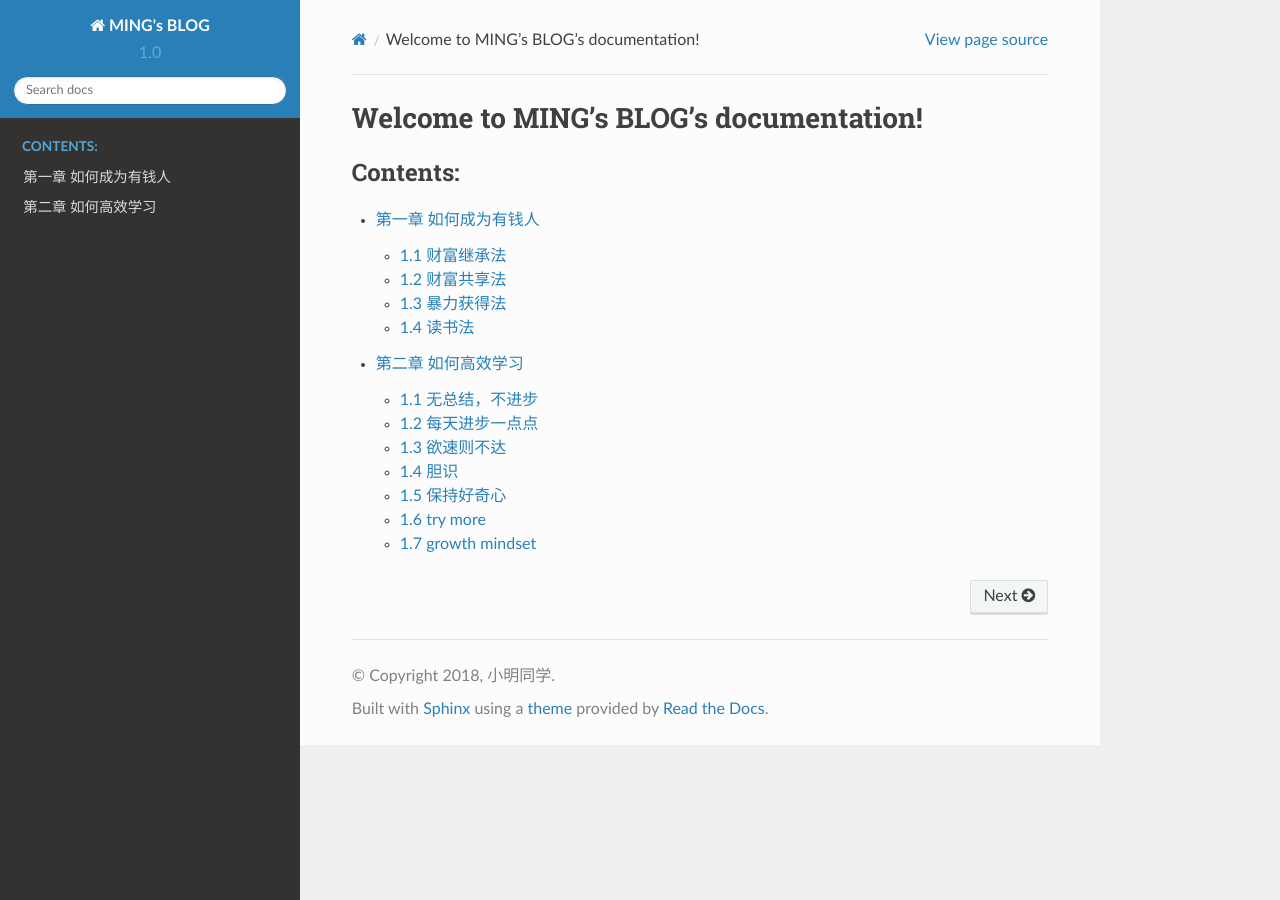
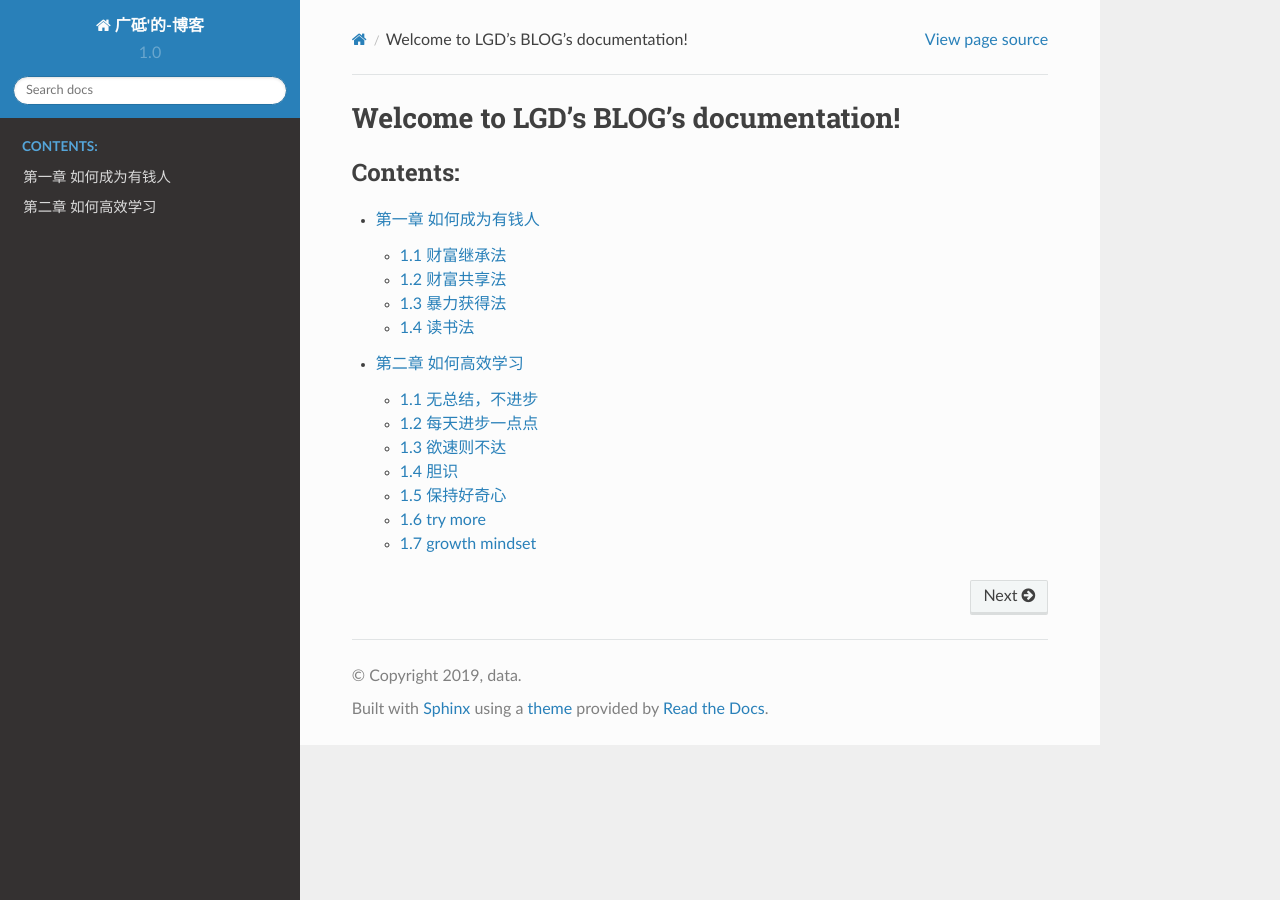
Before and after one commit to positivepsycho/guangdi_myblog, a Sphinx documentation site: the page built from source/index.rst, in a window 1280 px wide. Built offline with Sphinx 7.4.7 and the Read the Docs theme 2.0.0, drawn with Linux system fonts in a browser that asks for light colours.

Commit message:
change info

```diff
--- a/source/conf.py
+++ b/source/conf.py
@@ -43,8 +43,8 @@ source_suffix = ['.rst','.md']
 master_doc = 'index'
 
 # General information about the project.
-project = u'MING\'s BLOG'
-copyright = u'2018, 小明同学'
+project = u'广砥\'的-博客'
+copyright = u'2019, data'
 
 # The version info for the project you're documenting, acts as replacement for
 # |version| and |release|, also used in various other places throughout the
@@ -92,8 +92,8 @@ latex_elements={# The paper size ('letterpaper' or 'a4paper').
 # (source start file, target name, title,
 #  author, documentclass [howto, manual, or own class]).
 latex_documents = [
-  ('index', 'python3-cookbook.tex', u'《Python编程时光》',
-   u'小明同学', 'howto'),
+  ('index', 'python3-cookbook.tex', u'TRY_MORE',
+   u'GD', 'howto'),
 ]
 
 # -- Options for manual page output ---------------------------------------
@@ -101,8 +101,8 @@ latex_documents = [
 # One entry per manual page. List of tuples
 # (source start file, name, description, authors, manual section).
 man_pages = [
-    ('index', 'python3-cookbook', u'《Python编程时光》',
-     [u'小明同学'], 1)
+    ('index', 'python3-cookbook', u'TRY_MORE',
+     [u'GD'], 1)
 ]
 
 # If true, show URL addresses after external links.
@@ -115,8 +115,8 @@ man_pages = [
 # (source start file, target name, title, author,
 #  dir menu entry, description, category)
 texinfo_documents = [
-  ('index', 'Python-Time', u'《Python编程时光》',
-   u'小明同学', 'Python-Time', '《Python编程时光》',
+  ('index', 'Python-Time', u'TRY_MORE',
+   u'GD', 'Python-Time', 'TRY_MORE',
    'Miscellaneous'),
 ]
 
--- a/source/index.rst
+++ b/source/index.rst
@@ -1,9 +1,9 @@
-.. MING's BLOG documentation master file, created by
+.. LGD's BLOG documentation master file, created by
    sphinx-quickstart on Sat Jun 23 16:57:48 2018.
    You can adapt this file completely to your liking, but it should at least
    contain the root `toctree` directive.
 
-Welcome to MING's BLOG's documentation!
+Welcome to LGD's BLOG's documentation!
 =======================================
 
 .. toctree::
@@ -11,4 +11,5 @@ Welcome to MING's BLOG's documentation!
    :caption: Contents:
 
    how_to_be_a_rich_man
+
    blog writing
```
